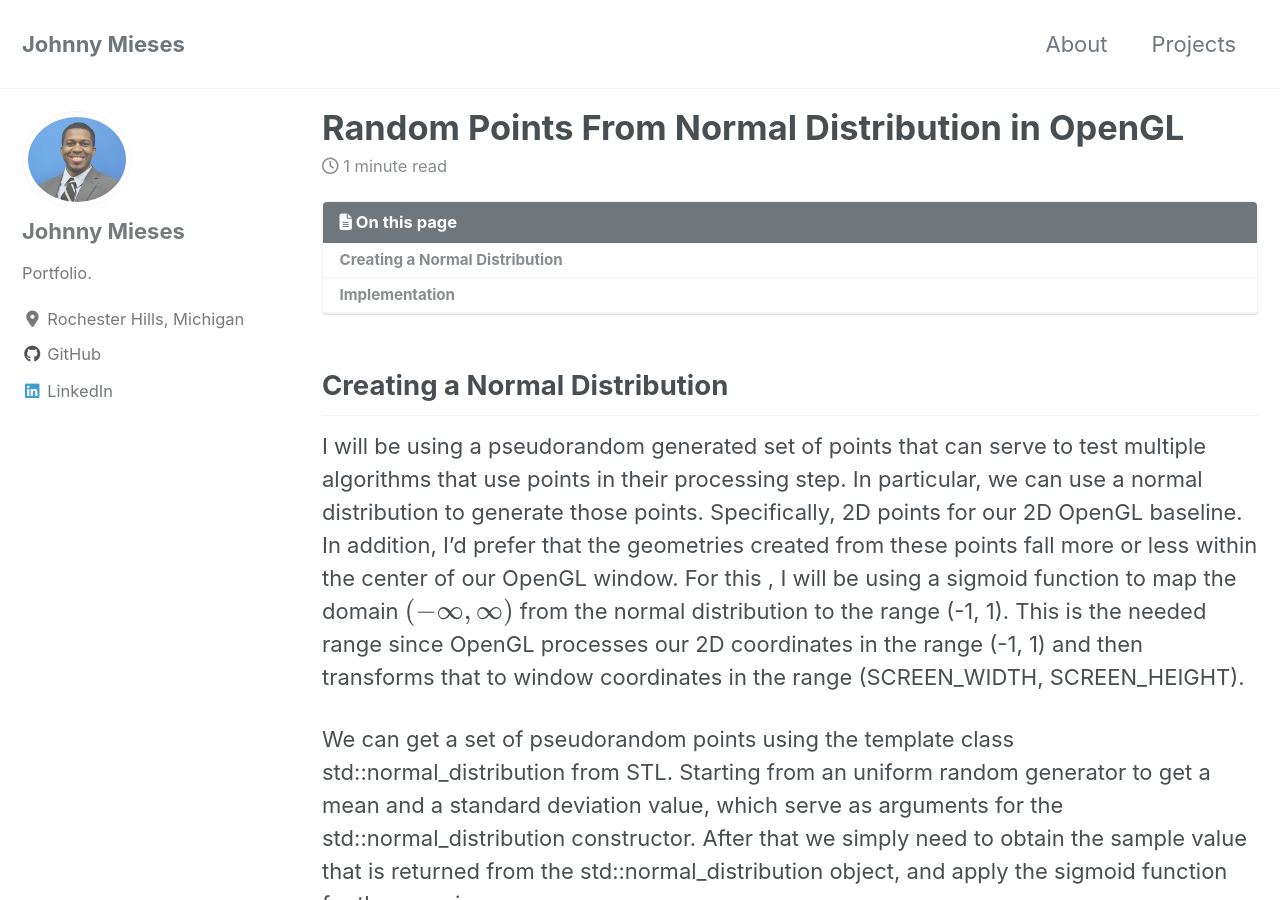
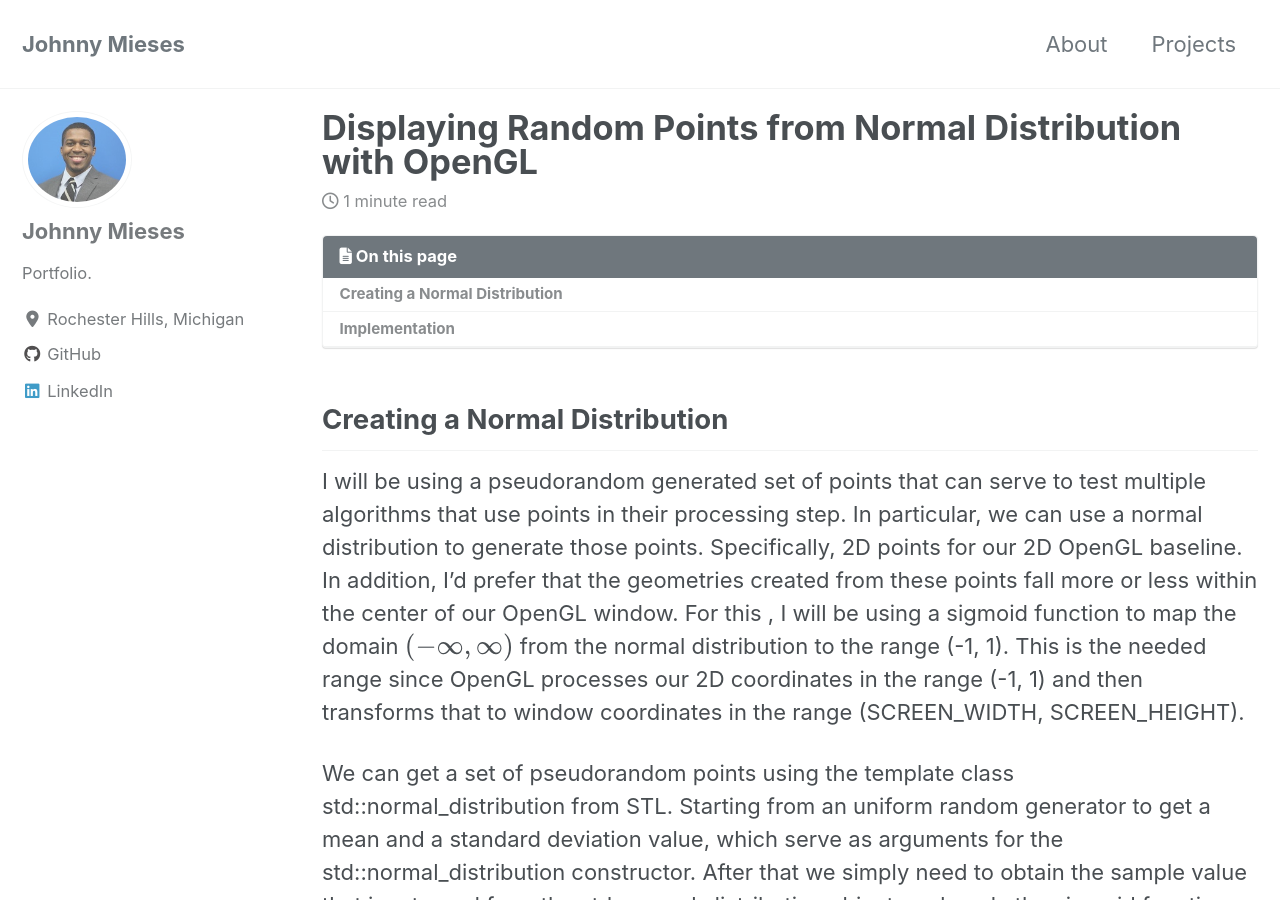
Before and after one commit to jmieses/jmportfolio.github.io, a Jekyll site: the page built from _posts/2020-04-10-Random-Points-From-Normal-Distribution-In-OpenGL.md, in a window 1280 px wide and 900 px high. Built offline with Jekyll 4.4.1, drawn with Linux system fonts in a browser that asks for light colours; cached includes are drawn as plain includes; nearby versions of some CDN libraries; formulas are drawn with MathJax 3.

Commit message:
post name change

```diff
--- a/_posts/2020-04-10-Random-Points-From-Normal-Distribution-In-OpenGL.md
+++ b/_posts/2020-04-10-Random-Points-From-Normal-Distribution-In-OpenGL.md
@@ -1,5 +1,5 @@
 ---
-title: "Random Points From Normal Distribution in OpenGL"
+title: "Displaying Random Points from Normal Distribution with OpenGL"
 date: 2020-04-24
 toc: true
 excerpt: "OpenGL, Randomness, Normal Distribution"
```
